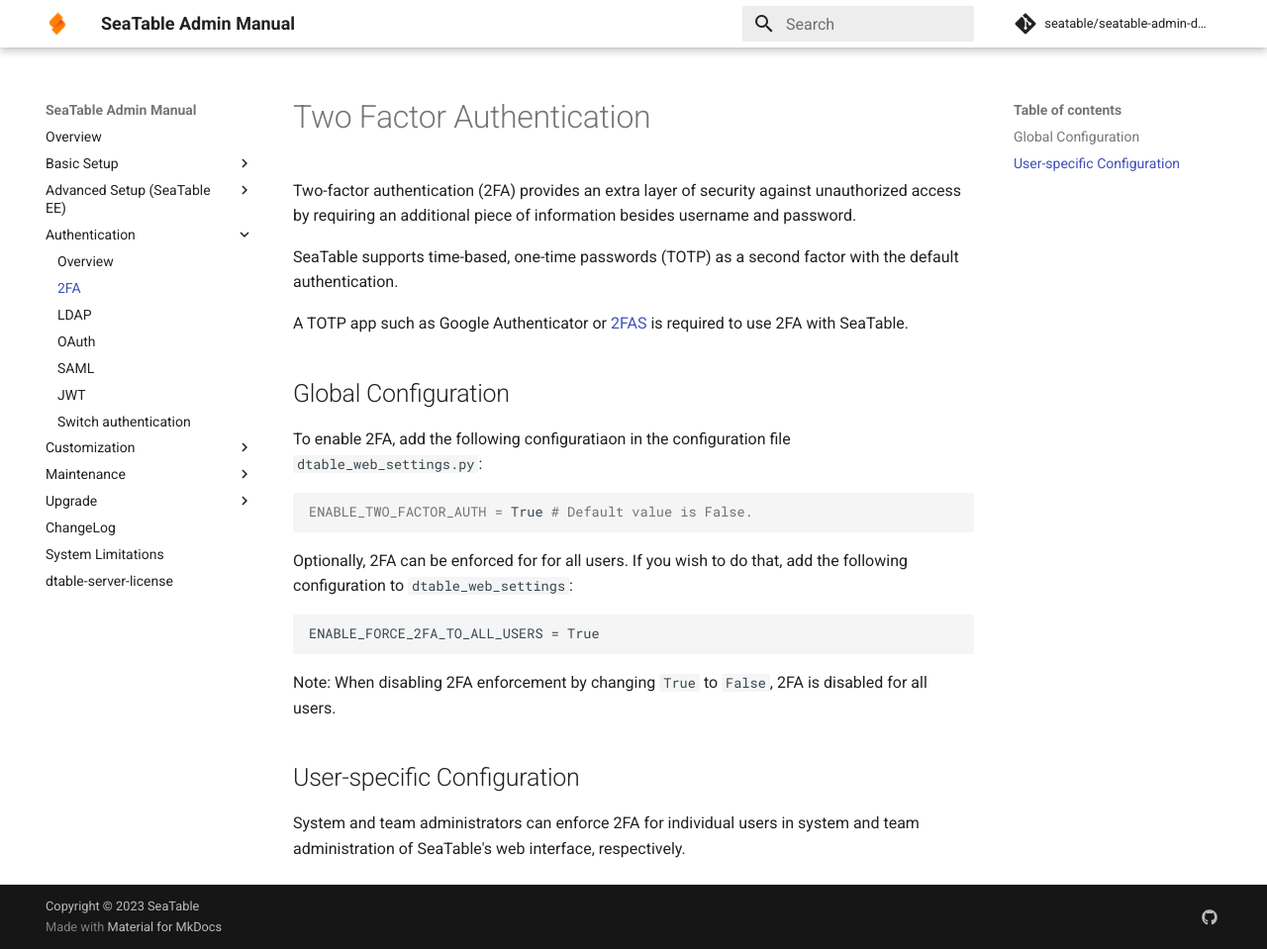
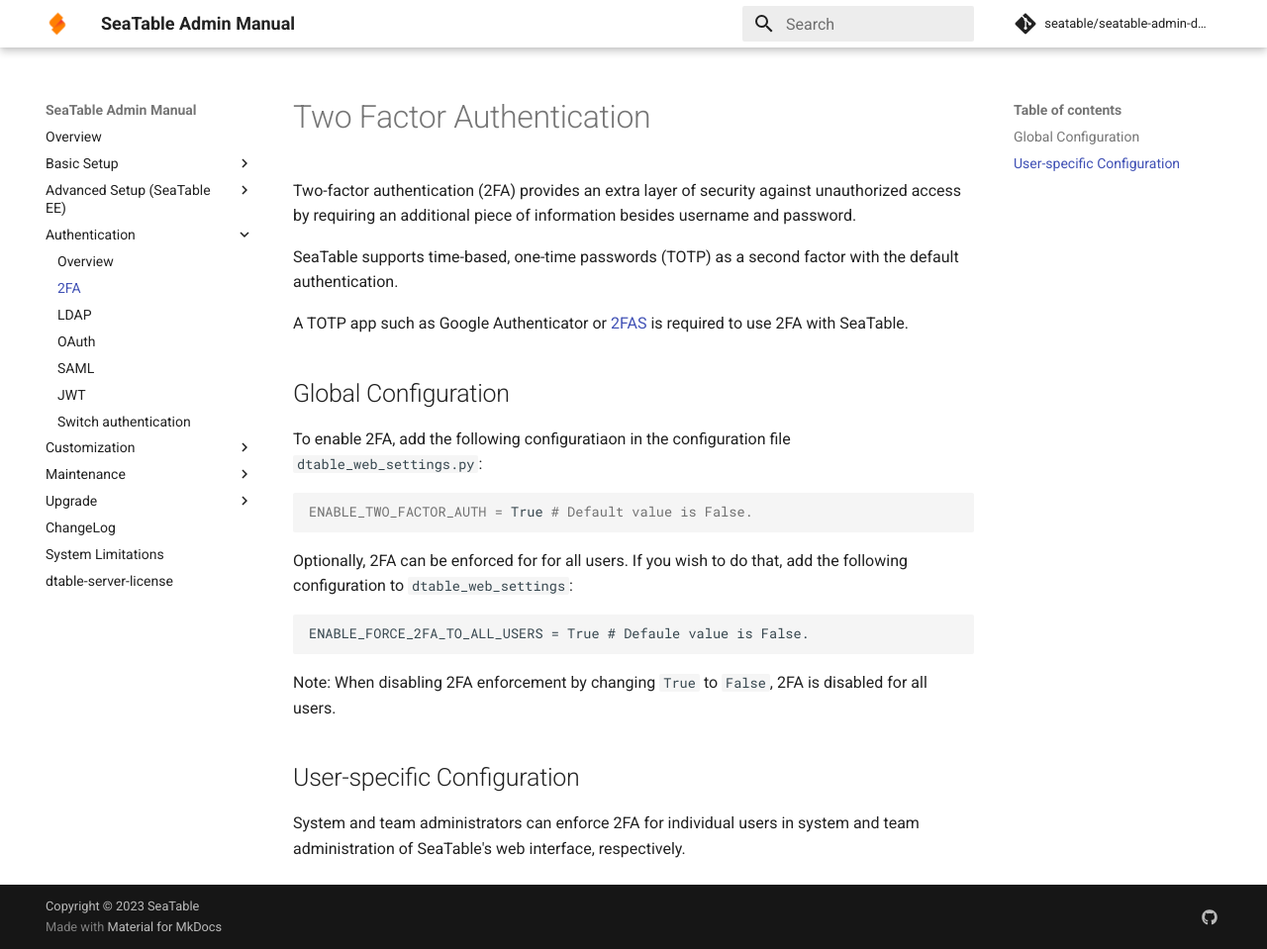
Before and after one commit to seatable/seatable-admin-docs, an MkDocs documentation site: the page built from manual/authentication/two_factor_auth.md, in a window 1280 px wide and 959 px high. Shown: the whole window at 99% size. Built offline with MkDocs 1.6.1 and Material for MkDocs 9.7.7, drawn with Linux system fonts in a browser that asks for light colours; comment, search, counter and statistics services are not loaded.

Commit message:
Minor revision of 2FA document

````diff
--- a/manual/authentication/two_factor_auth.md
+++ b/manual/authentication/two_factor_auth.md
@@ -15,8 +15,9 @@
 ```
 
 Optionally, 2FA can be enforced for for all users. If you wish to do that, add the following configuration to `dtable_web_settings`:
+
 ```
-ENABLE_FORCE_2FA_TO_ALL_USERS = True
+ENABLE_FORCE_2FA_TO_ALL_USERS = True # Defaule value is False.
 ```
 
 Note: When disabling 2FA enforcement by changing `True` to `False`, 2FA is disabled for all users.
````
